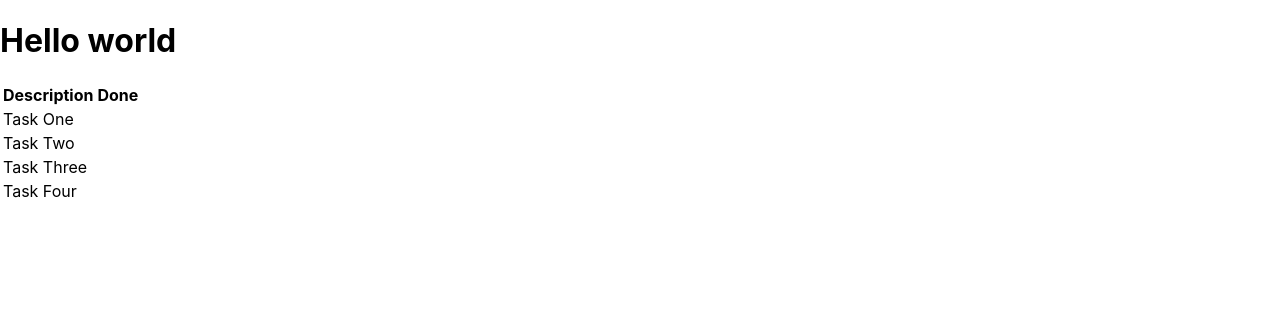
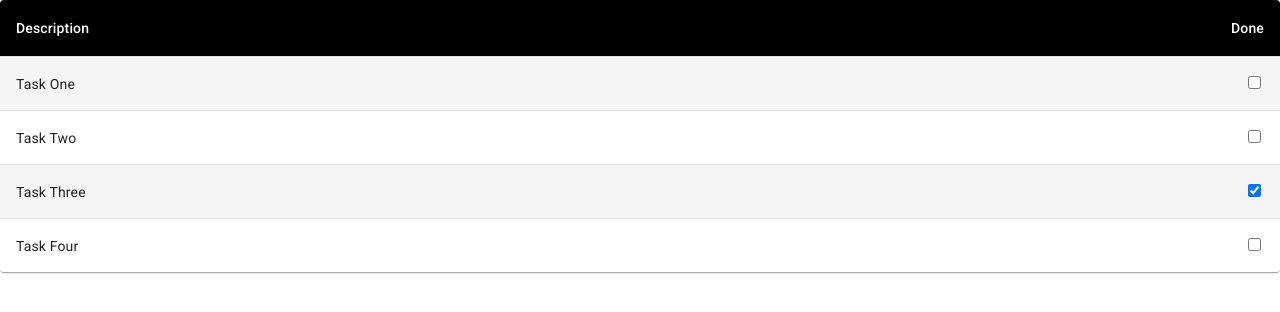
Before and after one commit to GregoryInnovo/ReactHooksProjects, a React (Create React App) app: page / in a window 1280 px wide. Shown: the top 312 px of the page. Built offline with nearby package versions, Linux system fonts and the light colour scheme.

Commit message:
style custom table with MUI

```diff
--- a/src/App.js
+++ b/src/App.js
@@ -1,4 +1,13 @@
 import React, { useState } from "react";
+import { TaskRow } from "./components/TaskRow";
+import { styled } from "@mui/material/styles";
+import Table from "@mui/material/Table";
+import TableBody from "@mui/material/TableBody";
+import TableCell, { tableCellClasses } from "@mui/material/TableCell";
+import TableContainer from "@mui/material/TableContainer";
+import TableHead from "@mui/material/TableHead";
+import TableRow from "@mui/material/TableRow";
+import Paper from "@mui/material/Paper";
 
 export default function App() {
   const [userName, setUserName] = useState("Greg");
@@ -9,26 +18,37 @@ export default function App() {
     { name: "Task Four", done: false },
   ]);
 
-  const taskTableRows = () => {
-    return taskItems.map((task, index) => (
-      <tr key={index}>
-        <td>{task.name}</td>
-      </tr>
+  const toggleTask = (task) =>
+    setTaskItems(
+      taskItems.map((t) => (t.name === task.name ? { ...t, done: !t.done } : t))
+    );
+
+  const taskTableRows = () =>
+    taskItems.map((task, index) => (
+      <TaskRow task={task} key={index} toggleTask={toggleTask} />
     ));
-  };
+
+  const StyledTableCell = styled(TableCell)(({ theme }) => ({
+    [`&.${tableCellClasses.head}`]: {
+      backgroundColor: theme.palette.common.black,
+      color: theme.palette.common.white,
+    },
+    [`&.${tableCellClasses.body}`]: {
+      fontSize: 14,
+    },
+  }));
 
   return (
-    <div>
-      <h1>Hello world</h1>
-      <table>
-        <thead>
-          <tr>
-            <th>Description</th>
-            <th>Done</th>
-          </tr>
-        </thead>
-        <tbody>{taskTableRows()}</tbody>
-      </table>
-    </div>
+    <TableContainer component={Paper}>
+      <Table sx={{ minWidth: 700 }} aria-label="customized table">
+        <TableHead>
+          <TableRow>
+            <StyledTableCell>Description</StyledTableCell>
+            <StyledTableCell align="right">Done</StyledTableCell>
+          </TableRow>
+        </TableHead>
+        <TableBody>{taskTableRows()}</TableBody>
+      </Table>
+    </TableContainer>
   );
 }
--- a/src/components/TaskRow.jsx
+++ b/src/components/TaskRow.jsx
@@ -0,0 +1,40 @@
+import React from "react";
+import { styled } from "@mui/material/styles";
+import TableCell, { tableCellClasses } from "@mui/material/TableCell";
+import TableRow from "@mui/material/TableRow";
+
+const StyledTableCell = styled(TableCell)(({ theme }) => ({
+  [`&.${tableCellClasses.head}`]: {
+    backgroundColor: theme.palette.common.black,
+    color: theme.palette.common.white,
+  },
+  [`&.${tableCellClasses.body}`]: {
+    fontSize: 14,
+  },
+}));
+
+const StyledTableRow = styled(TableRow)(({ theme }) => ({
+  "&:nth-of-type(odd)": {
+    backgroundColor: theme.palette.action.hover,
+  },
+  // hide last border
+  "&:last-child td, &:last-child th": {
+    border: 0,
+  },
+}));
+
+export const TaskRow = (props) => (
+  <StyledTableRow key={props.index}>
+    <StyledTableCell component="th" scope="row">
+      {props.task.name}
+    </StyledTableCell>
+
+    <StyledTableCell align="right">
+      <input
+        type="checkbox"
+        checked={props.task.done}
+        onChange={() => props.toggleTask(props.task)}
+      />
+    </StyledTableCell>
+  </StyledTableRow>
+);
```
